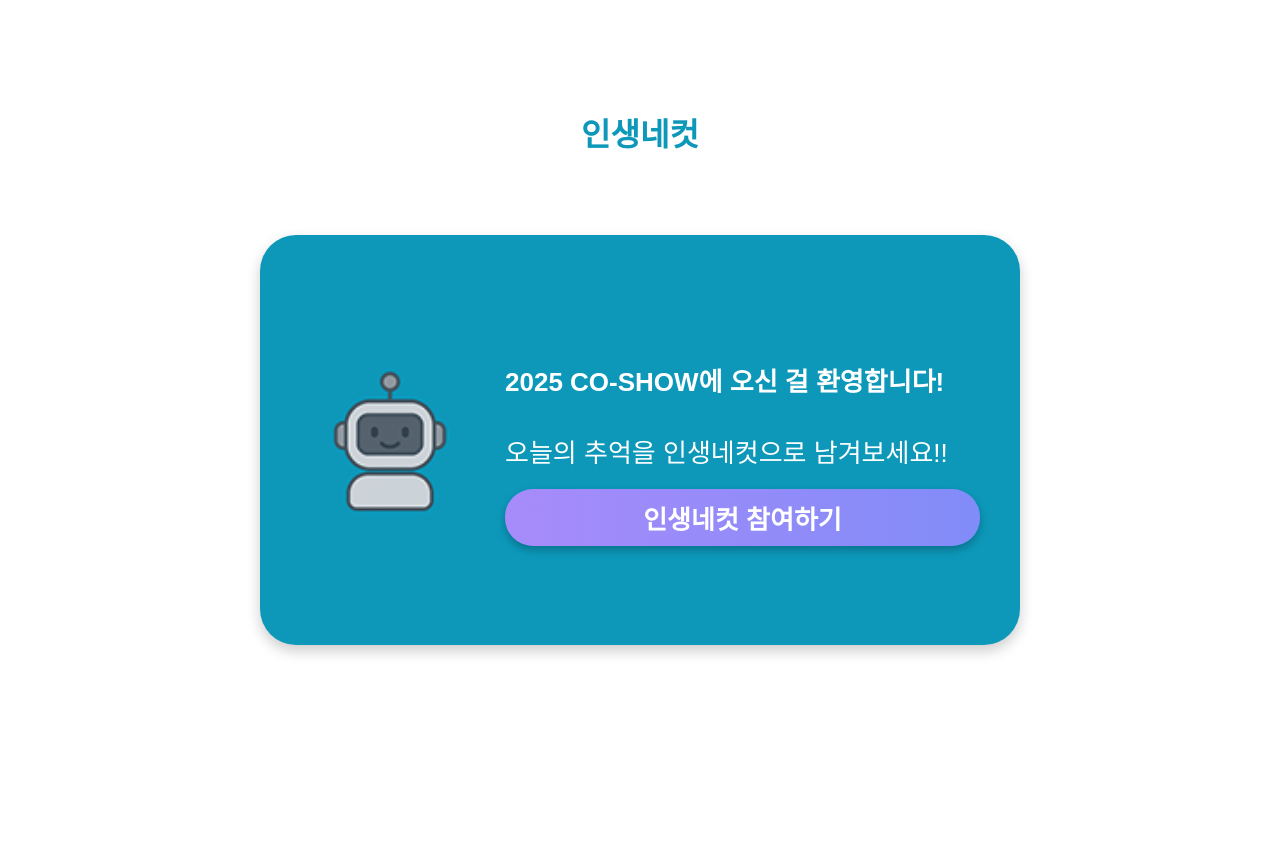
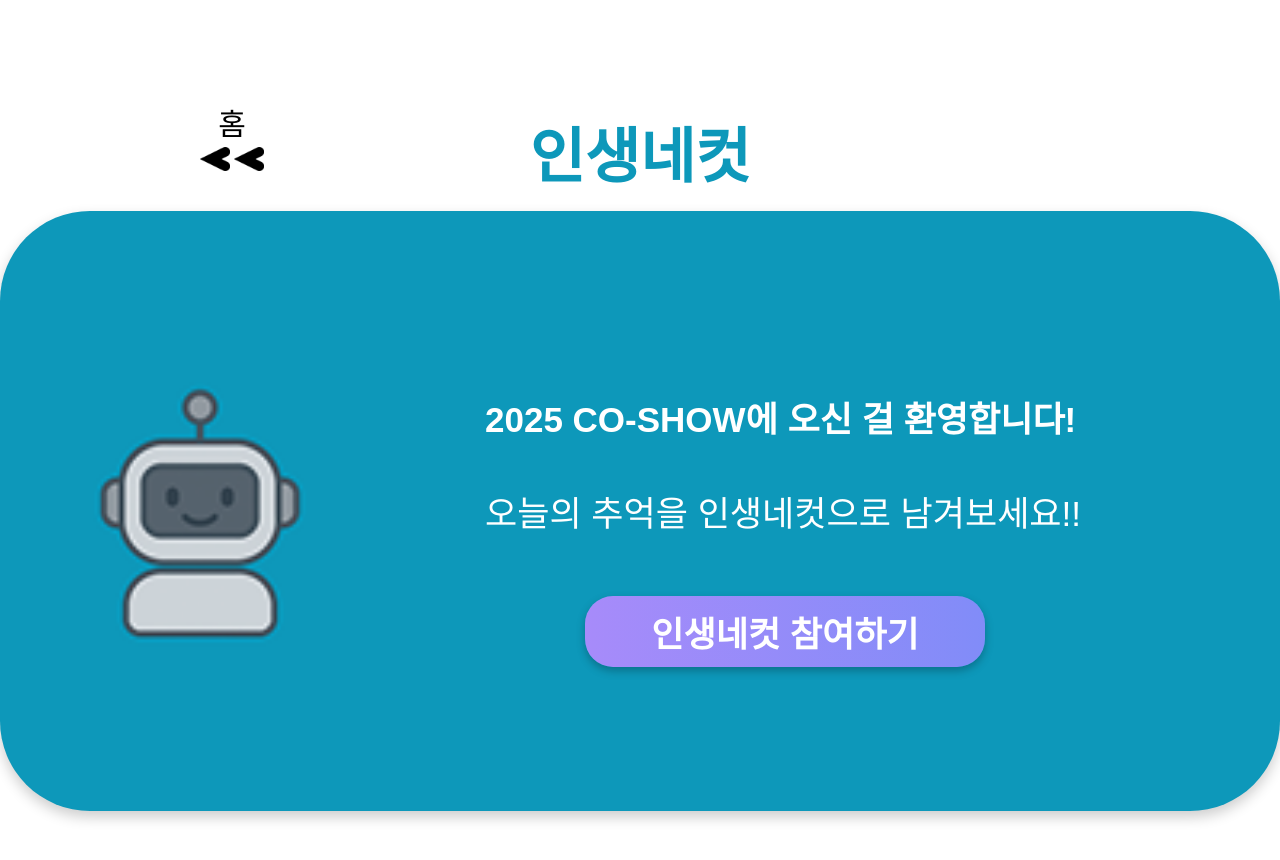
Before and after one commit to taesungs/TemiNai, a React (Vite) app: page /photo in a window 1280 px wide. Shown: the top 860 px of the page. Built offline with nearby package versions, Linux system fonts and the light colour scheme.

Commit message:
[feat] 테미네컷 페이지 디자인 수정

```diff
--- a/src/pages/PhotoBooth.jsx
+++ b/src/pages/PhotoBooth.jsx
@@ -55,7 +55,7 @@ const PhotoBooth = () => {
       const ratioX = frameWidth / 1630;
       const ratioY = frameHeight / 1146;
 
-      // ✅ 수정된 최종 좌표
+      // 수정된 최종 좌표
       const basePositions = [
         { x: 875, y: 112, w: 278, h: 357 }, // 좌상
         { x: 1220, y: 112, w: 278, h: 357 }, // 우상
--- a/src/photobooth/MainPage.css
+++ b/src/photobooth/MainPage.css
@@ -4,15 +4,15 @@
   align-items: center;
   justify-content: flex-start; /* 화면 위쪽 정렬 */
   height: 100vh;
-  padding-top: 80px; /* 제목 위로 여백 확보 */
+  padding-top: 60px; /* 제목 위로 여백 확보 */
   font-family: "Pretendard", sans-serif;
 }
 
 .title {
-  font-size: 32px;
+  font-size: 60px;
   font-weight: 800;
   color: #0d98ba;
-  margin-bottom: 80px; /* 카드와 간격 */
+  margin-bottom: 16px; /* 카드와 간격 */
 }
 
 .card {
@@ -20,16 +20,16 @@
   align-items: center;
   justify-content: flex-start;
   background-color: #0d98ba;
-  border-radius: 36px;
-  width: 680px; /* 기존 360 → 확장 */
-  height: 360px; /* 기존 180 → 확장 */
+  border-radius: 90px;
+  width: 1200px; /* 기존 360 → 확장 */
+  height: 550px; /* 기존 180 → 확장 */
   box-shadow: 0 6px 14px rgba(0, 0, 0, 0.2);
   padding: 25px 40px;
 }
 
 .robot-icon {
-  width: 180px; /* 기존 70 → 확대 */
-  height: 180px;
+  width: 320px; /* 기존 70 → 확대 */
+  height: 320px;
   margin-right: 25px;
 }
 
@@ -38,16 +38,17 @@
   flex-direction: column;
   color: white;
   flex: 1;
+  margin-left: 100px;
 }
 
 .welcome-text {
-  font-size: 26px;
+  font-size: 35px;
   font-weight: 600;
   margin-bottom: 8px;
 }
 
 .sub-text {
-  font-size: 26px;
+  font-size: 35px;
   margin-bottom: 20px;
 }
 
@@ -57,11 +58,14 @@
   border: none;
   border-radius: 28px;
   padding: 10px 22px;
-  font-size: 26px;
+  font-size: 35px;
   font-weight: 600;
   cursor: pointer;
   box-shadow: 0 4px 8px rgba(0, 0, 0, 0.25);
   transition: opacity 0.2s ease;
+  margin-top: 40px;
+  width: 400px;
+  margin-left: 100px;
 }
 
 .participate-btn:hover {
--- a/src/photobooth/MainPage.jsx
+++ b/src/photobooth/MainPage.jsx
@@ -2,6 +2,7 @@ import React from "react";
 import { useNavigate } from "react-router-dom";
 import "./MainPage.css";
 import robotImg from "../assets/robotimg.png"; // 업로드한 로봇 이미지 경로 맞게 조정
+import backImg from "../assets/back.png";
 
 const MainPage = () => {
   const navigate = useNavigate();
@@ -12,6 +13,28 @@ const MainPage = () => {
 
   return (
     <div className="main-container">
+      {/* 🔹 홈 버튼 (왼쪽 상단 고정, 화살표 2개) */}
+      <div
+        onClick={() => navigate("/")}
+        className="absolute top-[100px] left-[200px] flex flex-col items-center cursor-pointe "
+      >
+        {/* 홈 텍스트 */}
+        <span className="text-[30px] font-bold text-gray-700">홈</span>
+
+        {/* 화살표 두 개 */}
+        <div className="flex flex-row gap-[4px] mb-1">
+          <img
+            src={backImg}
+            alt="back"
+            className="w-[30px] h-[30px] object-contain"
+          />
+          <img
+            src={backImg}
+            alt="back"
+            className="w-[30px] h-[30px] object-contain"
+          />
+        </div>
+      </div>
       <h1 className="title">인생네컷</h1>
 
       <div className="card">
```
